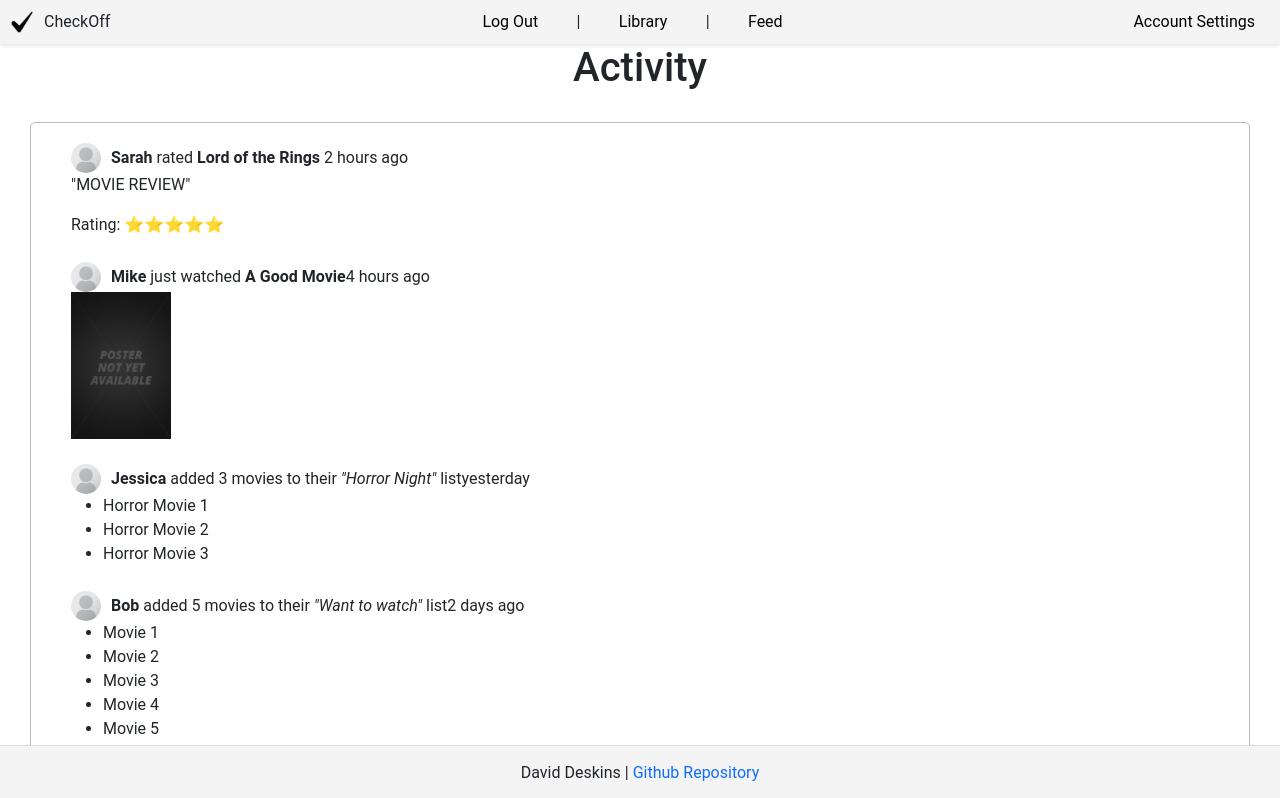
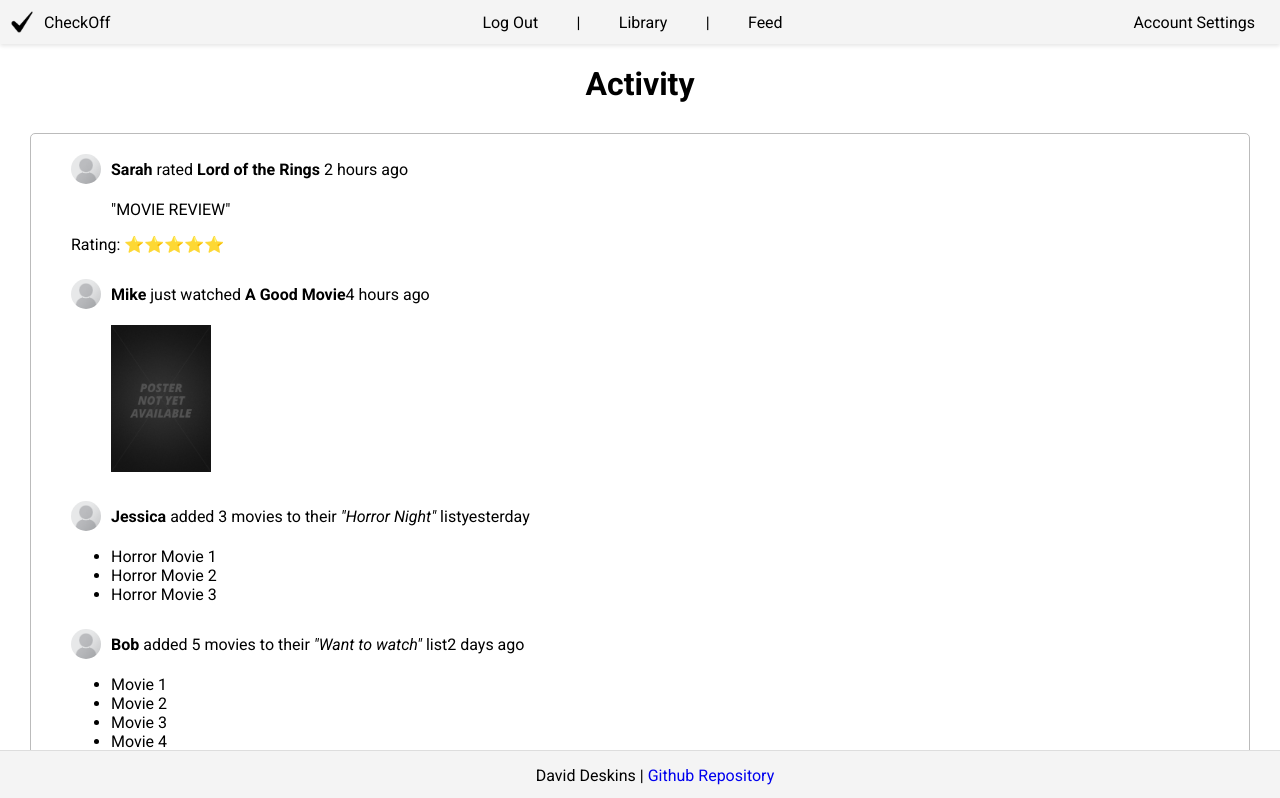
Before and after one commit to HyperNebula/CS260-Startup, a React (Vite) app: page /feed in a window 1280 px wide. Shown: the top 798 px of the page. Built offline with nearby package versions, Linux system fonts and the light colour scheme.

Commit message:
Readded new font and fixed CSS

```diff
--- a/src/app.css
+++ b/src/app.css
@@ -1,3 +1,5 @@
+@import url('https://fonts.googleapis.com/css2?family=Roboto:ital,wght@0,100..900;1,100..900&display=swap');
+
 .item-list {
     margin: 50px 5vw;
     clear: both;
@@ -64,6 +66,11 @@
 .library-header .add-movie {
     position: absolute;
     right: 30px;
+}
+
+body {
+    margin: 0;
+    font-family: Roboto !important;
 }
 
 .body {
--- a/src/app.jsx
+++ b/src/app.jsx
@@ -1,5 +1,4 @@
 import React from 'react';
-import 'bootstrap/dist/css/bootstrap.min.css';
 import './app.css';
 
 import { BrowserRouter, NavLink, Route, Routes, useLocation } from 'react-router-dom';
```
